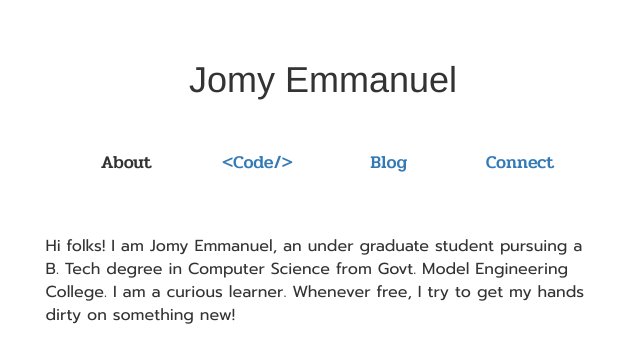
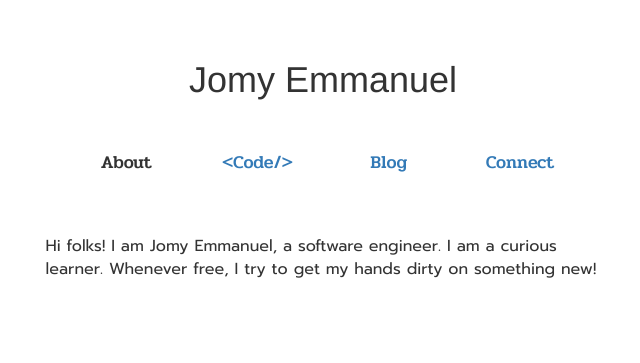
Before and after one commit to jomyemmanuel/jomyemmanuel.github.io, a Jekyll site: the page index.html, which Jekyll copies as it is, in a window 1280 px wide. Shown: the top 363 px of the page, without its empty margins (317-957 px from the left). Built offline with Jekyll 4.4.1, drawn with Linux system fonts in a browser that asks for light colours.

Commit message:
Update index.html

```diff
--- a/index.html
+++ b/index.html
@@ -48,7 +48,7 @@
         </div>
 
         <div class='text-left' id="about">
-          Hi folks! I am Jomy Emmanuel, an under graduate student pursuing a B. Tech degree in Computer Science from Govt. Model Engineering College. I am  a curious learner. Whenever free, I try to get my hands dirty on something new!
+          Hi folks! I am Jomy Emmanuel, a software engineer. I am  a curious learner. Whenever free, I try to get my hands dirty on something new!
         </div>
 
         <div id="code">
```
